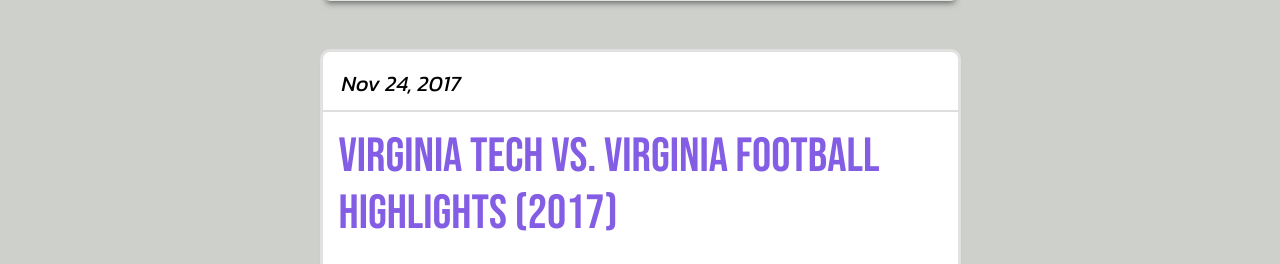
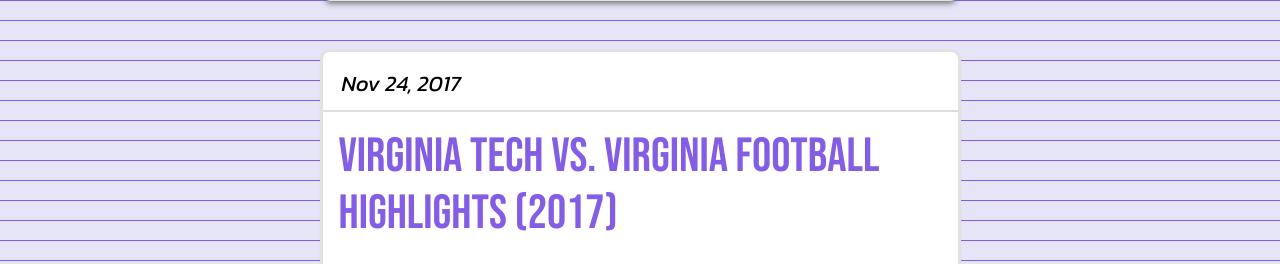
Before and after one commit to anirvinv/cfbtimemachine, a Django app: page / in a window 1280 px wide. Shown: the part 5619-5883 px from the top of the page. Run offline with Django 3.2, Linux system fonts and the light colour scheme; data comes from the database, SQL or seed files in the repository; style sheets or scripts are compiled from the project's sources.

Commit message:
styling error

```diff
--- a/cfbtimemachine/static/cfbtimemachine/styles/main.css
+++ b/cfbtimemachine/static/cfbtimemachine/styles/main.css
@@ -2,11 +2,6 @@
 .title {
   display: block;
   text-align: left;
-}
-
-body {
-  background-color: #f0f0f0;
-  background: #CDD0CB;
 }
 
 a {
--- a/cfbtimemachine/static/cfbtimemachine/styles/main.scss
+++ b/cfbtimemachine/static/cfbtimemachine/styles/main.scss
@@ -4,10 +4,6 @@
 {
     display: block;
     text-align: left;
-}
-body{
-    background-color: rgb(240, 240, 240);
-    background: #CDD0CB;
 }
 a{
     color: black;
```
Also changed, not shown: 1 other file.
